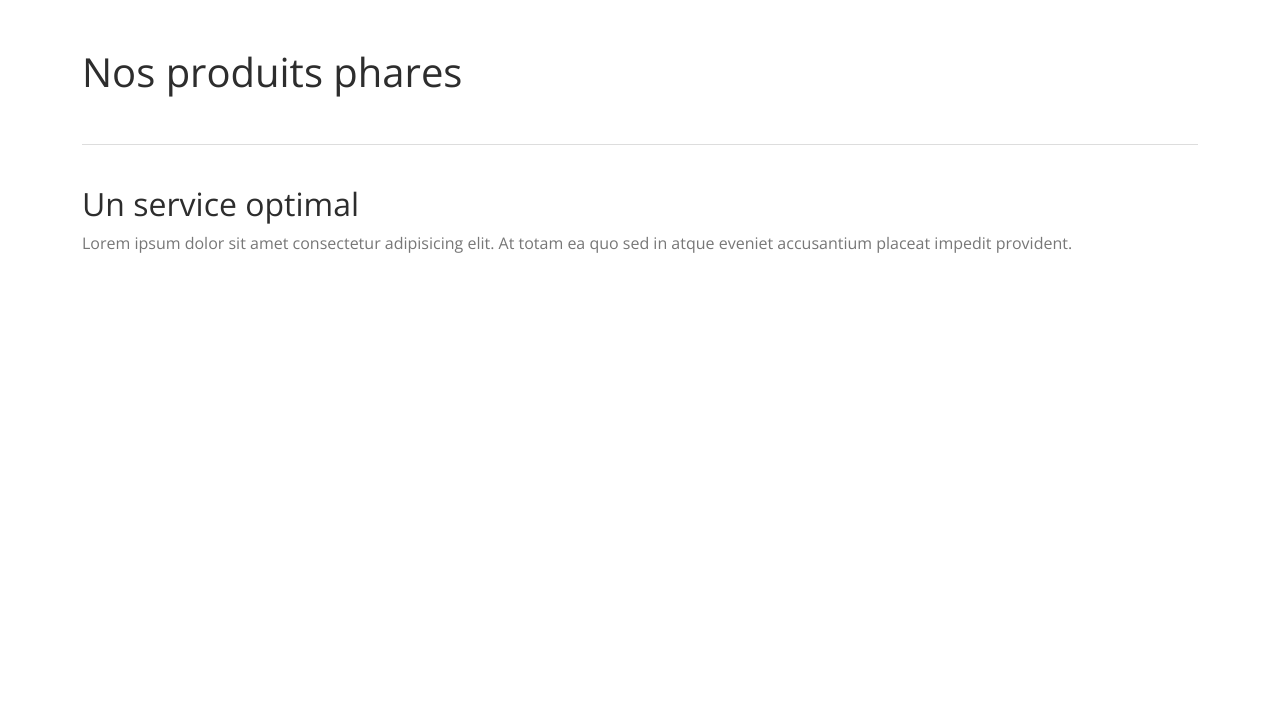
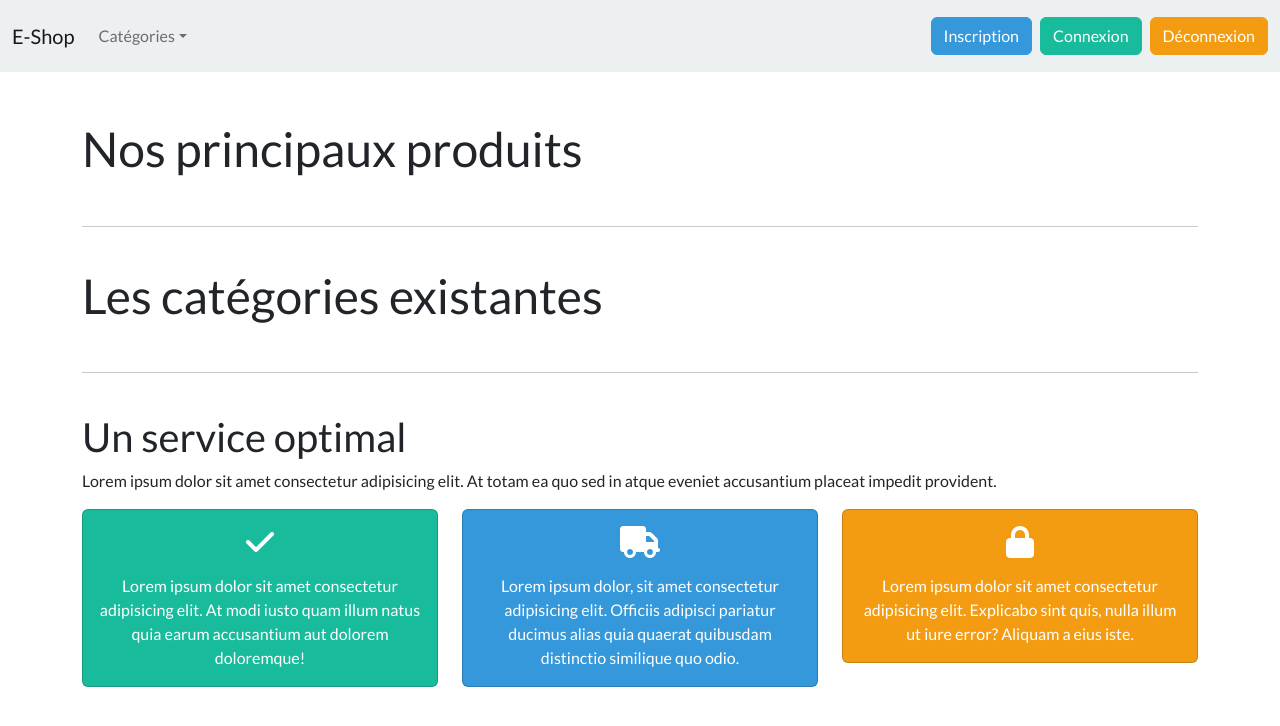
Before and after one commit to Alex-Coss/e_shop_garden, a Symfony app: template templates/home.html.twig in a window 1280 px wide. Shown: the top 726 px of the page. Run offline with Twig, Linux system fonts and the light colour scheme; the template is opened without the code that fills it, so the values that code supplies are empty; some libraries are stand-ins or nearby versions.

Commit message:
twig (product/categ/home/navbar) OK (toolbar HS)

```diff
--- /dev/null
+++ b/package.json
@@ -0,0 +1,2 @@
+{
+}
--- a/src/DataFixtures/AppFixtures.php
+++ b/src/DataFixtures/AppFixtures.php
@@ -28,16 +28,17 @@ class AppFixtures extends Fixture
         $faker->addProvider(new \Bluemmb\Faker\PicsumPhotosProvider($faker)); //? Extension pour faker pour des photos via picsum
 
 
-        for ($c = 0; $c < 5; $c++)
+        for ($c = 0; $c < 4; $c++)
         {
             $category = new Category;
             $category
                 ->setName($faker->company())
+                ->setPicture($faker->imageUrl(200, 200, true))
                 ->setSlug(strtolower($this->slugger->slug($category->getName()))); //? le service slugger converti EN slug, le NAME de la CATEGORIE
 
             $manager->persist($category);
 
-            for ($p = 0; $p < mt_rand(2, 10); $p++)
+            for ($p = 0; $p < mt_rand(2, 5); $p++)
             {
                 $product = new Product;
                 $product
--- a/templates/base.html.twig
+++ b/templates/base.html.twig
@@ -6,7 +6,7 @@
         {# Run `composer require symfony/webpack-encore-bundle`
            and uncomment the following Encore helpers to start using Symfony UX #}
         {% block stylesheets %}
-            <link rel="stylesheet" href="https://bootswatch.com/5/spacelab/bootstrap.min.css">
+            <link rel="stylesheet" href="https://bootswatch.com/5/flatly/bootstrap.min.css">
             <link rel="stylesheet" href="https://cdnjs.cloudflare.com/ajax/libs/font-awesome/6.1.0/css/all.min.css">
         {% endblock %}
 
@@ -20,5 +20,7 @@
         <div class="container pt-5 pb-5">
             {% block body %}{% endblock %}
         </div>
+        <script src="https://cdn.jsdelivr.net/npm/bootstrap@5.1.3/dist/js/bootstrap.bundle.min.js" integrity="sha384-ka7Sk0Gln4gmtz2MlQnikT1wXgYsOg+OMhuP+IlRH9sENBO0LRn5q+8nbTov4+1p" crossorigin="anonymous"></script>
+
     </body>
 </html>
--- a/templates/home.html.twig
+++ b/templates/home.html.twig
@@ -8,7 +8,7 @@
 
 {% block body %}
 
-    <h1>Nos produits phares</h1>
+    <h1>Nos principaux produits</h1>
     <div class="row">
 
         {% for p in products %}
@@ -19,12 +19,12 @@
 
                 <div class="card-body">
                     <h4 class="card-title">{{p.name}} ({{p.price / 100}} &euro;)</h4>
-                    <span class="badge bg-info">
+                    <span class="badge bg-primary disabled">
                         {{p.category.name}}
                     </span>
                     <p class="card-text">{{p.description}}</p>
-                    <a href="{{path('product_show', {'category_slug': p.category.slug, 'slug': p.slug})}}" class="btn btn-primary btn-sm">Détail</a>
-                    <a href="#" class="btn btn-success btn-sm">Ajouter au panier</a>
+                    <a href="{{path('product_show', {'category_slug': p.category.slug, 'slug': p.slug})}}" class="btn btn-info disabled">Détail</a>
+                    <a href="#" class="btn btn-success">Ajouter au panier</a>
                 </div>
 
             </div>
@@ -37,6 +37,34 @@
     <br>
     <hr>
     <br>
+
+
+    <h1>Les catégories existantes</h1>
+    <div class="row">
+
+        {% for c in category %}
+
+        <div class="col">
+            <div class="card">
+                <div class="card-body">
+                    <h4 class="card-title">{{c.name}}</h4>
+                    <img src="{{c.picture}}" class="img-fluid" alt="Image du produit">
+
+                    {# <a href="{{path('product_show', {'category_slug': p.category.slug, 'slug': p.slug})}}" class="btn btn-info disabled">Détail</a> #}
+                    <a href="#" class="btn btn-info disabled mt-2">Voir en détail</a>
+                </div>
+
+            </div>
+        </div>
+
+        {% endfor %}
+
+    </div>
+
+    <br>
+    <hr>
+    <br>
+
 
     <h2>Un service optimal</h2>
     <p>Lorem ipsum dolor sit amet consectetur adipisicing elit. At totam ea quo sed in atque eveniet accusantium placeat impedit provident.</p>
@@ -51,7 +79,7 @@
 
         {% include "layout/_assurance.html.twig" with
         {
-            'color': 'primary',
+            'color': 'info',
             'icone': 'fas fa-truck',
             'text': "Lorem ipsum dolor, sit amet consectetur adipisicing elit. Officiis adipisci pariatur ducimus alias quia quaerat quibusdam distinctio similique quo odio."
         } %}
--- a/templates/layout/_assurance.html.twig
+++ b/templates/layout/_assurance.html.twig
@@ -0,0 +1,8 @@
+<div class="col">
+    <div class="card bg-{{color}} text-white text-center">
+        <div class="card-body">
+            <i class="{{icone}} fa-2x mb-3"></i>
+            <p class="card-text">{{text}}</p>
+        </div>
+    </div>
+</div>
--- a/templates/layout/_navbar.html.twig
+++ b/templates/layout/_navbar.html.twig
@@ -0,0 +1,32 @@
+{# navbar from Bootswatch #}
+
+<nav class="navbar navbar-expand-lg navbar-light bg-light">
+<div class="container-fluid">
+    <a class="navbar-brand" href="{{path('homepage')}}">E-Shop</a>
+    <button class="navbar-toggler" type="button" data-bs-toggle="collapse" data-bs-target="#navbarColor03" aria-controls="navbarColor03" aria-expanded="false" aria-label="Toggle navigation">
+    <span class="navbar-toggler-icon"></span>
+    </button>
+
+    <div class="collapse navbar-collapse" id="navbarColor03">
+    <ul class="navbar-nav me-auto">
+
+        <li class="nav-item dropdown">
+            <a class="nav-link dropdown-toggle" data-bs-toggle="dropdown" href="#" role="button" aria-haspopup="true" aria-expanded="false">Catégories</a>
+            <div class="dropdown-menu">
+                {# {% for c in category %}
+                    <a class="nav-link" href="{{path('category_slug': c.slug, 'slug': c.slug)}}">{{ c.name }}</a>
+                {% endfor %} #}
+
+
+
+            </div>
+        </li>
+    </ul>
+    <ul class="navbar-nav">
+        <li class="nav-item"><a href="#" class="btn btn-info ms-2">Inscription</a></li>
+        <li class="nav-item"><a href="#" class="btn btn-success ms-2">Connexion</a></li>
+        <li class="nav-item"><a href="#" class="btn btn-warning ms-2">Déconnexion</a></li>
+    </ul>
+    </div>
+</div>
+</nav>
```
Also changed, not shown: migrations/Version20220405125653.php (added, +31 -0 lines), src/Controller/HomeController.php (+10 -3 lines), src/Entity/Category.php (+17 -0 lines), templates/category/create.html.twig (added, +20 -0 lines), templates/category/edit.html.twig (added, +19 -0 lines), templates/product/category.html.twig (added, +52 -0 lines), templates/product/index.html.twig (deleted, +0 -20 lines), package-lock.json (added), templates/category/show.html.twig (renamed from templates/category/index.html.twig), 2 other files.
